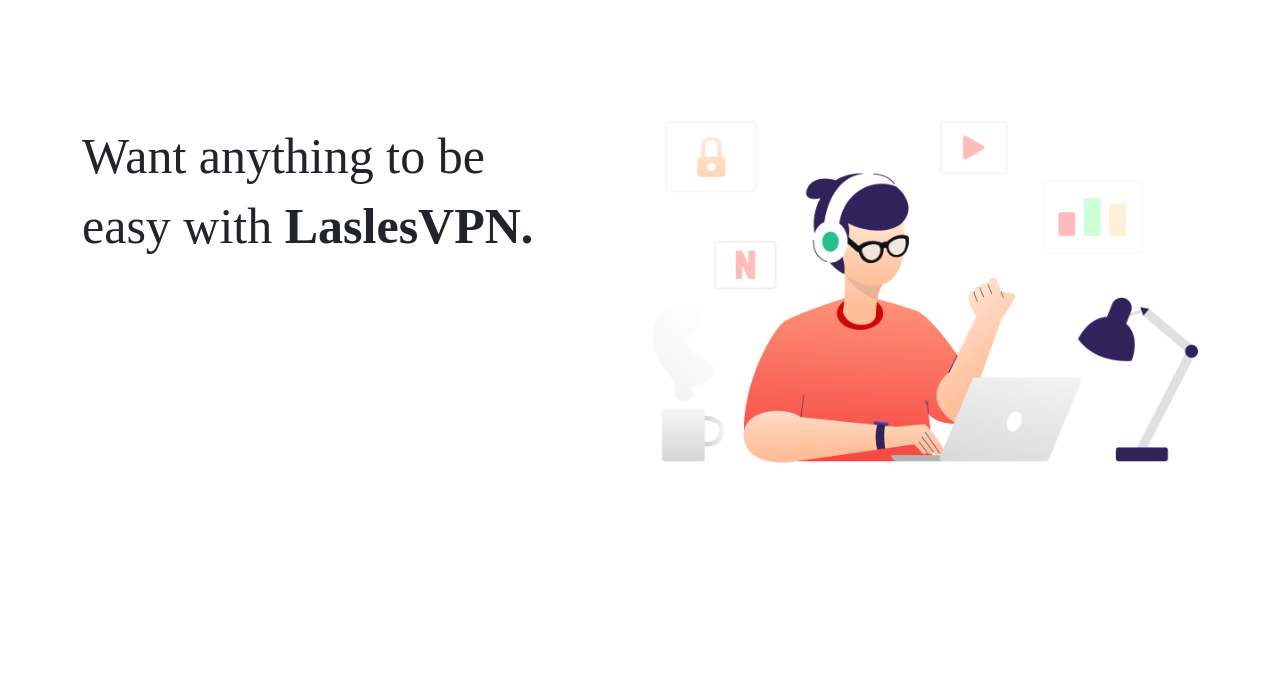
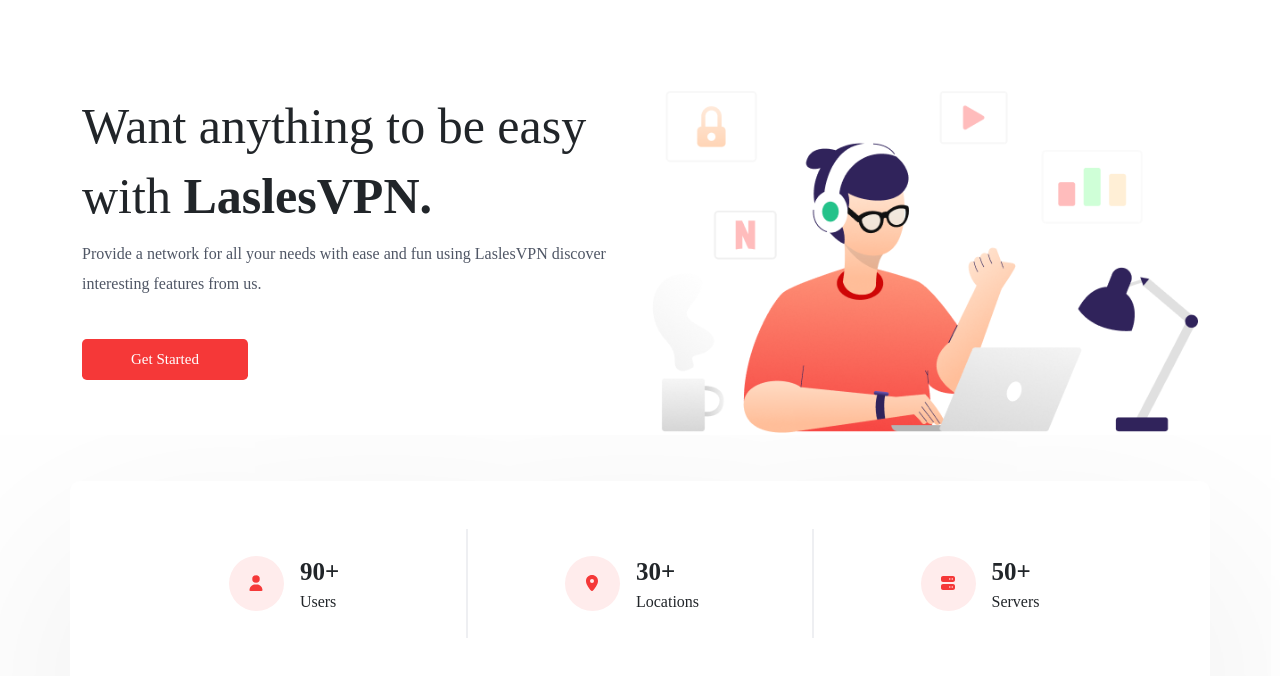
Before and after one commit to anasnawawi27/freebies-landing-page, a plain HTML site: page index.html in a window 1280 px wide. Shown: the part 74-750 px from the top of the page. Drawn offline with nearby package versions, Linux system fonts and the light colour scheme.

Commit message:
membuat summary bar

```diff
--- a/index.html
+++ b/index.html
@@ -56,18 +56,20 @@
         </div>
       </nav>
     </div>
-
     <!-- End of navbar -->
 
     <!-- Header -->
     <section class="header-page">
       <div class="container">
         <div class="row">
-          <div class="col-xl-6 order-2 order-xl-1">
-            <h2>
-              Want anything to be <br />
-              easy with <b> LaslesVPN.</b>
-            </h2>
+          <div class="col-12 col-xl-6 order-2 order-xl-1">
+            <h2>Want anything to be easy with <b> LaslesVPN.</b></h2>
+            <p>
+              Provide a network for all your needs with ease and fun using
+              <span>LaslesVPN</span>
+              discover interesting features from us.
+            </p>
+            <a href="" class="btn rounded-3 px-5 py-2 mt-4">Get Started</a>
           </div>
           <div class="col-xl-6 order-1 order-xl-2">
             <img src="img/illustration/img-1.png" class="img-fluid" />
@@ -76,6 +78,76 @@
       </div>
     </section>
     <!-- End of Header -->
+
+    <!-- Summary Bar -->
+    <section class="summary mt-5">
+      <div class="container">
+        <div class="row p-5">
+          <div
+            class="col-4 d-flex justify-content-center align-items-center p-4"
+          >
+            <div
+              class="
+                rounded-circle
+                d-flex
+                justify-content-center
+                align-items-center
+              "
+              style="height: 55px; width: 55px; background-color: #ffecec"
+            >
+              <i class="fas fa-user" style="color: #f53838"></i>
+            </div>
+            <div class="mx-3">
+              <p class="bar-summary p-0 m-0">90+</p>
+              <p class="bar-summary-sub p-0 m-0">Users</p>
+            </div>
+          </div>
+          <div
+            class="col-4 d-flex justify-content-center align-items-center p-4"
+            style="
+              border-right: 2px solid #eeeff2;
+              border-left: 2px solid #eeeff2;
+            "
+          >
+            <div
+              class="
+                rounded-circle
+                d-flex
+                justify-content-center
+                align-items-center
+              "
+              style="height: 55px; width: 55px; background-color: #ffecec"
+            >
+              <i class="fas fa-map-marker-alt" style="color: #f53838"></i>
+            </div>
+            <div class="mx-3">
+              <p class="bar-summary p-0 m-0">30+</p>
+              <p class="bar-summary-sub p-0 m-0">Locations</p>
+            </div>
+          </div>
+          <div
+            class="col-4 d-flex justify-content-center align-items-center p-4"
+          >
+            <div
+              class="
+                rounded-circle
+                d-flex
+                justify-content-center
+                align-items-center
+              "
+              style="height: 55px; width: 55px; background-color: #ffecec"
+            >
+              <i class="fas fa-server" style="color: #f53838"></i>
+            </div>
+            <div class="mx-3">
+              <p class="bar-summary p-0 m-0">50+</p>
+              <p class="bar-summary-sub p-0 m-0">Servers</p>
+            </div>
+          </div>
+        </div>
+      </div>
+    </section>
+    <!-- End of summary -->
   </body>
   <script
     src="https://cdn.jsdelivr.net/npm/bootstrap@5.0.1/dist/js/bootstrap.bundle.min.js"
--- a/style.css
+++ b/style.css
@@ -1,13 +1,73 @@
 body {
-    background-color: #FFFFFF;
-    font-family: "Rubik";
+  background-color: #ffffff;
+  font-family: "Rubik";
 }
 
 section.header-page {
-    margin-top: 100px;;
+  margin-top: 70px;
 }
 
 .header-page h2 {
-    font-size: 50px;
-    line-height: 70px;
+  font-size: 50px;
+  line-height: 70px;
 }
+
+.header-page p {
+  color: #4f5665;
+  line-height: 30px;
+}
+
+.header-page span {
+  font-weight: 500;
+}
+
+.header-page a {
+  font-size: 15px;
+  background-color: #f53838;
+  color: white;
+}
+
+.header-page a:hover {
+  box-shadow: 0 10px 30px rgba(245, 56, 56, 0.4);
+}
+
+p.bar-summary{
+    font-size: 25px;
+    font-weight: bold;
+   padding: 0;
+   margin: 0;
+}
+
+p.bar-summary-sub{
+    padding: 0;
+    margin: 0;
+}
+
+
+.summary .container{
+  background-color : white;
+  width: 100%;
+  box-shadow: 0 100px 300px rgba(0,0,0,0.1);
+  border-radius: 10px;
+}
+
+
+
+@media only screen and (max-width: 576px) {
+    .header-page h2 {
+        font-size: 20px;
+        line-height: 70px;
+      }
+}
+
+@media only screen and (min-width: 577px) {
+}
+
+@media only screen and (min-width: 769px) {
+}
+
+@media only screen and (min-width: 993px) {
+}
+
+@media only screen and (min-width: 1200px) {
+}
```
